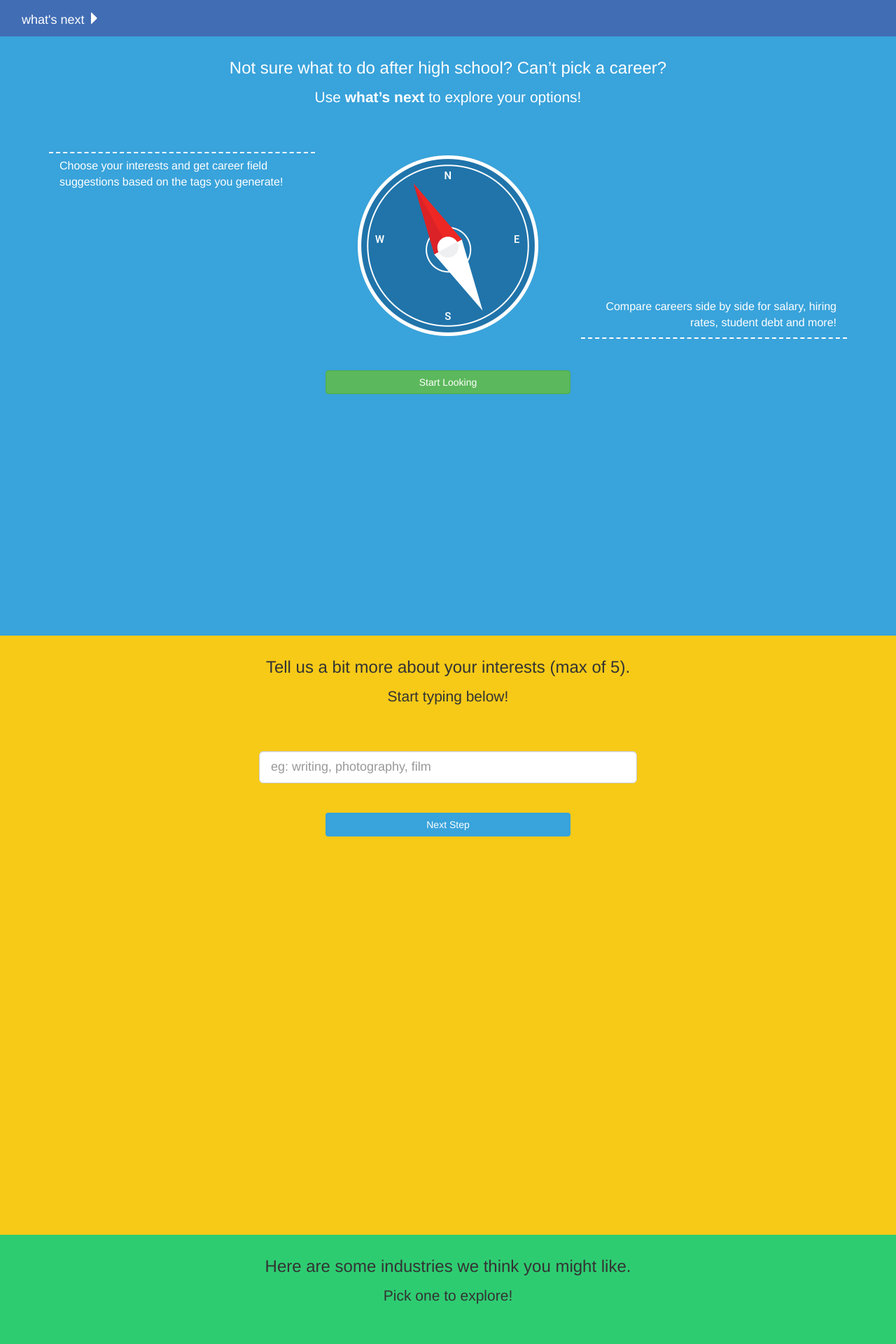
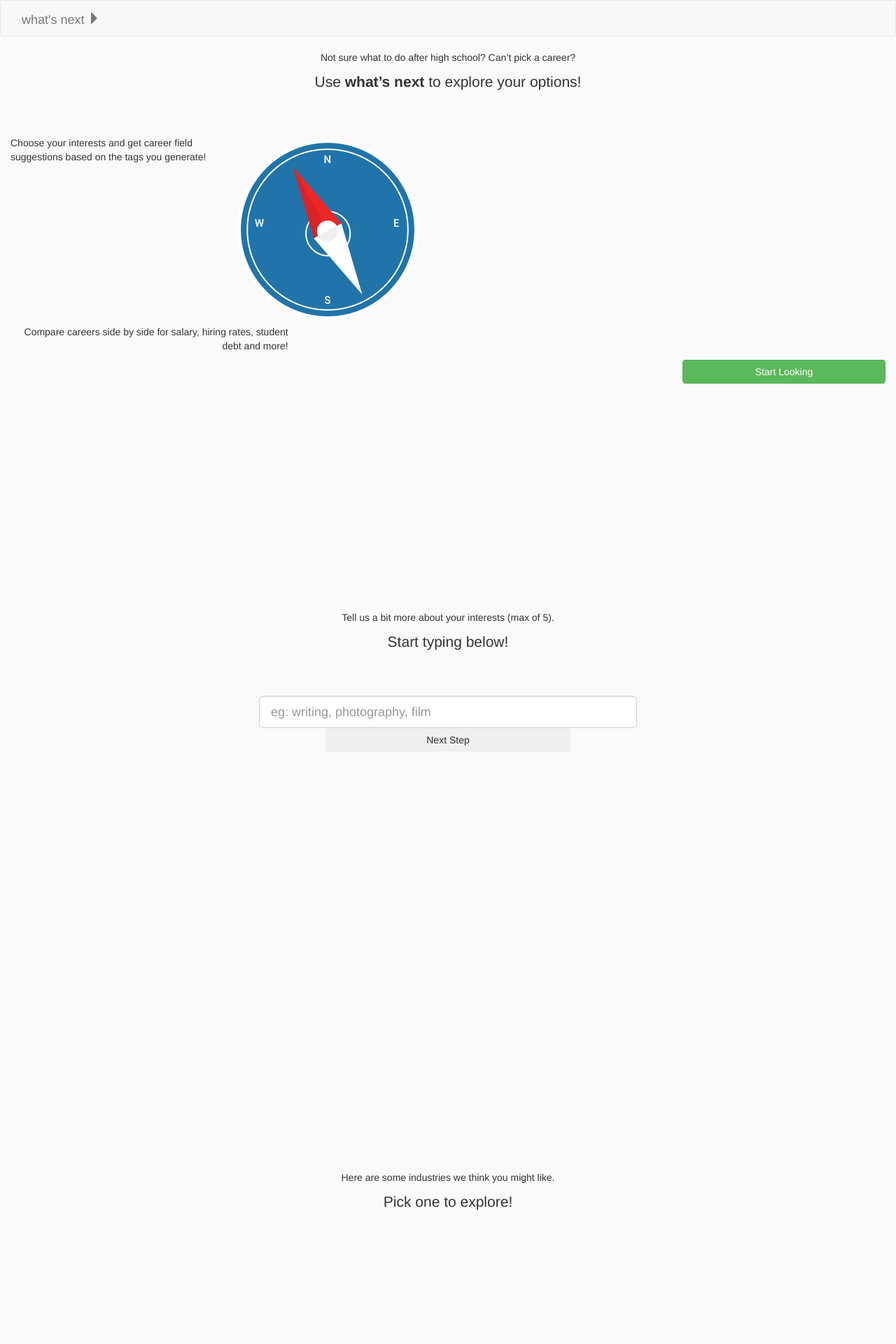
Before and after one commit to working-title/whats-next, a Django app: page / in a window 1280 px wide. Shown: the top 1920 px of the page at 70% size. Run offline with Django 3.2, Linux system fonts and the light colour scheme; parts of the project's set-up code (start-up, migrations or seed data) failed here and were passed over; some libraries are stand-ins or nearby versions.

Commit message:
Started On Big Screen Layout Layout is a bit broken on the big 1080P screens, started to fix that

```diff
--- a/pathways/static/pathways/css/main.css
+++ b/pathways/static/pathways/css/main.css
@@ -7,6 +7,7 @@ body {
 	margin-right: 0px !important;
 }
 
+<<<<<<< Updated upstream
 /*========TYPOGRAPHY==========*/
 
 p {
@@ -15,6 +16,11 @@ p {
 
 .lead {
 	margin-bottom: 3em;
+=======
+.page-container {
+	width: 80%;
+	margin: 0 auto;
+>>>>>>> Stashed changes
 }
 
 /*========CLEARFIX==========*/
@@ -104,8 +110,13 @@ p {
 	padding-top: 0.5em;
 }
 
+<<<<<<< Updated upstream
 .top-tip p {
 	font-size: 16px;
+=======
+.compass {
+	width: 100%;
+>>>>>>> Stashed changes
 }
 
 .bottom-tip {
--- a/pathways/templates/pathways/index.html
+++ b/pathways/templates/pathways/index.html
@@ -21,20 +21,20 @@
 
 <div id="screen-one" class="fill-screen"> <!-- ======================= ABOVE FOLD ======================= -->
 	<div class="row text-center">
-		<div class="container">
+		<div class="container clearfix">
 			<p>Not sure what to do after high school? Can’t pick a career?</p>
 			<p class="lead">Use <strong>what’s next</strong> to explore your options!</p>
 		</div>
 	</div>
 
 	<div class="row">
-		<div class="container">
-			<div class="col-sm-4 top-tip">
+		<div class="page-container">
+			<div class="col-sm-4 col-lg-3 top-tip">
 				<p>Choose your interests and get career field suggestions based on the tags you generate!</p>
 			</div>
 
-			<div class="col-sm-4 text-center">
-				<img class="img-responsive" src="{% static 'pathways/img/compass.png' %}" alt="Compass">
+			<div class="col-sm-4 col-lg-6 text-center">
+				<img class="img-responsive compass" src="{% static 'pathways/img/compass.png' %}" alt="Compass">
 			</div>
 
 			<div class="col-sm-4 text-right bottom-tip">
@@ -44,8 +44,8 @@
 	</div>
 
 	<div class="row action">
-		<div class="container">
-			<div class="col-sm-offset-4 col-sm-4">
+		<div class="page-container clearfix">
+			<div class="col-sm-offset-4 col-sm-4 col-lg-offset-9 col-lg-3">
 				<button class="btn btn-block btn-success"
 						data-scrollto="#screen-tags">
 	                Start Looking
@@ -58,7 +58,7 @@
 
 <div id="screen-tags" class="fill-screen"> <!-- ======================= TAGS ======================= -->
 	<div class="row text-center">
-		<div class="container">
+		<div class="page-container clearfix">
 			<p>Tell us a bit more about your interests (max of 5).</p>
 			<p class="lead">Start typing below!</p>
 		</div>
```
